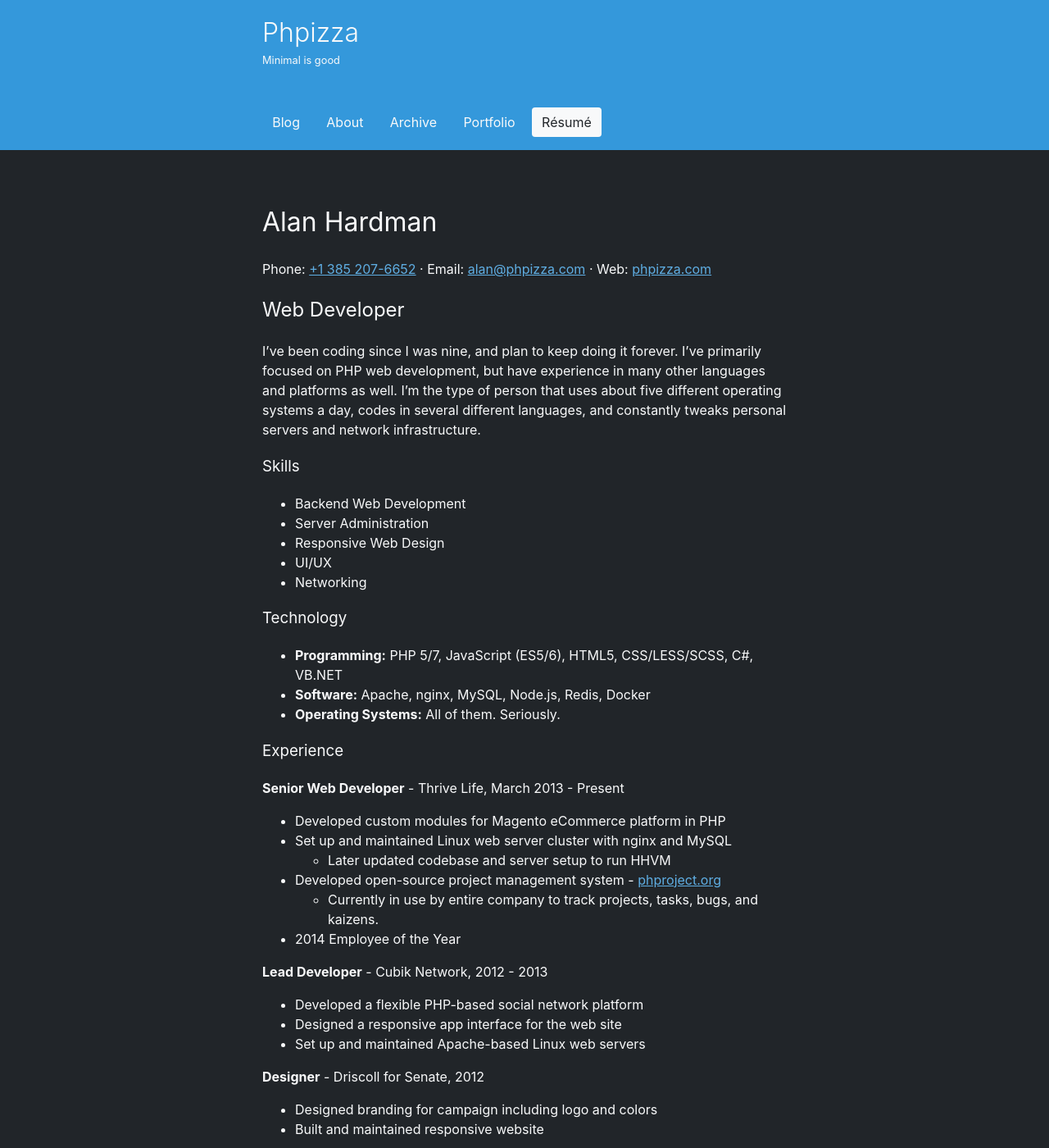
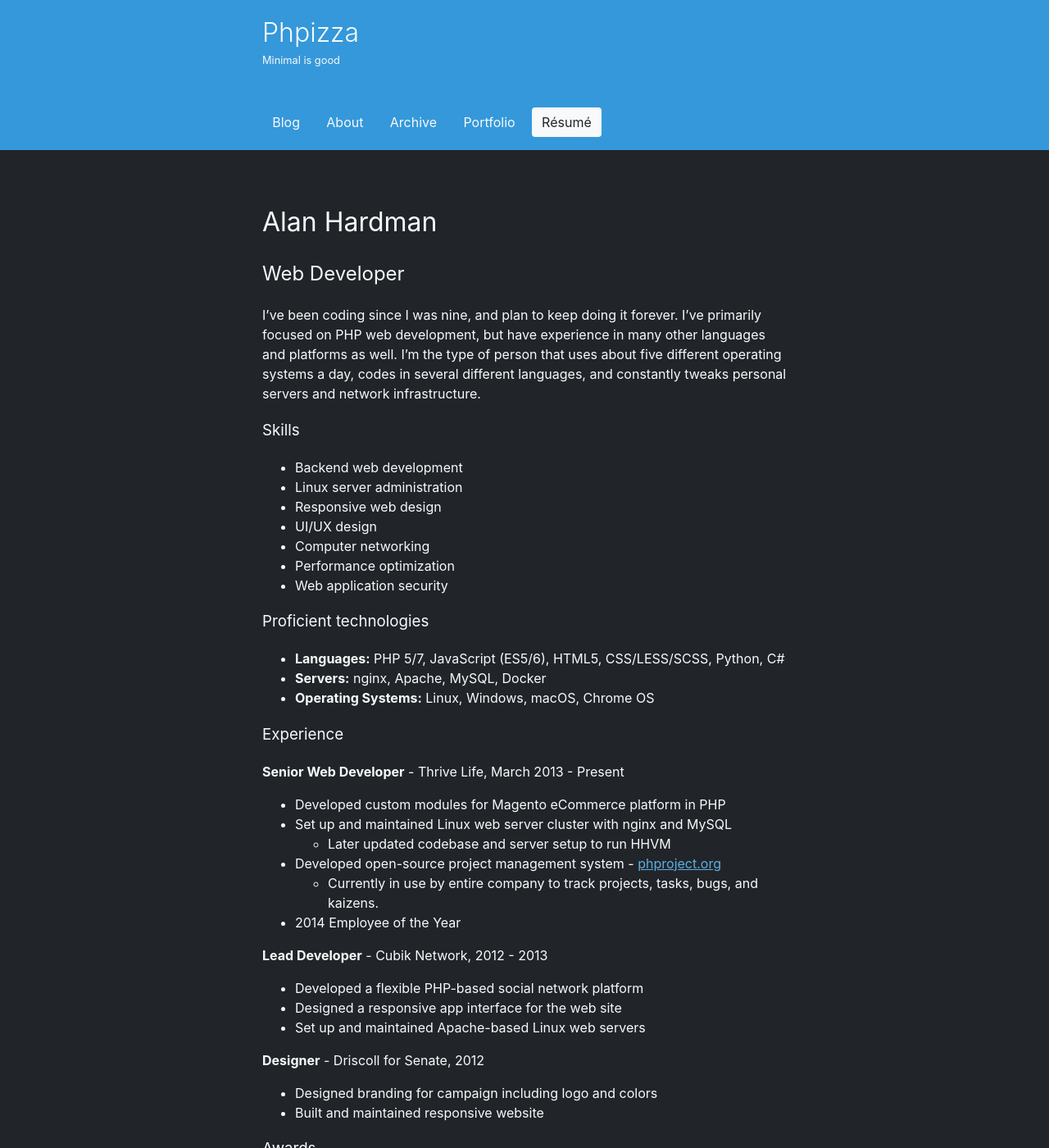
Before and after one commit to Alanaktion/alanaktion.github.io, a Jekyll site: the page built from resume.md, in a window 1280 px wide and 1400 px high. Shown: the whole window at 82% size. Built offline with Jekyll 4.4.1, drawn with Linux system fonts in a browser that asks for light colours; some of the changed text lies outside the part shown.

Commit message:
Slight tweaks to some things

```diff
--- a/resume.md
+++ b/resume.md
@@ -5,25 +5,25 @@ title: Résumé
 
 # Alan Hardman
 
-Phone: [+1 385 207-6652](tel:13852076652) · Email: [alan@phpizza.com](mailto:alan@phpizza.com) · Web: [phpizza.com](https://phpizza.com/)
-
 ## Web Developer
 
 I've been coding since I was nine, and plan to keep doing it forever. I've primarily focused on PHP web development, but have experience in many other languages and platforms as well. I'm the type of person that uses about five different operating systems a day, codes in several different languages, and constantly tweaks personal servers and network infrastructure.
 
 ### Skills
 
-- Backend Web Development
-- Server Administration
-- Responsive Web Design
-- UI/UX
-- Networking
+- Backend web development
+- Linux server administration
+- Responsive web design
+- UI/UX design
+- Computer networking
+- Performance optimization
+- Web application security
 
-### Technology
+### Proficient technologies
 
-- **Programming:** PHP 5/7, JavaScript (ES5/6), HTML5, CSS/LESS/SCSS, C#, VB.NET
-- **Software:** Apache, nginx, MySQL, Node.js, Redis, Docker
-- **Operating Systems:** All of them. Seriously.
+- **Languages:** PHP 5/7, JavaScript (ES5/6), HTML5, CSS/LESS/SCSS, Python, C#
+- **Servers:** nginx, Apache, MySQL, Docker
+- **Operating Systems:** Linux, Windows, macOS, Chrome OS
 
 ### Experience
 
@@ -32,7 +32,7 @@ I've been coding since I was nine, and plan to keep doing it forever. I've prima
 - Developed custom modules for Magento eCommerce platform in PHP
 - Set up and maintained Linux web server cluster with nginx and MySQL
   - Later updated codebase and server setup to run HHVM
-- Developed open-source project management system - [phproject.org](http://www.phproject.org/)
+- Developed open-source project management system - [phproject.org](https://www.phproject.org/)
   - Currently in use by entire company to track projects, tasks, bugs, and kaizens.
 - 2014 Employee of the Year
 
@@ -58,7 +58,7 @@ I've been coding since I was nine, and plan to keep doing it forever. I've prima
 
 Billings Senior High School - Billings, MT - 2009-2012
 
-### Conference Talks
+### Conference talks
 
 - ["The Road to Open Source"](https://www.youtube.com/watch?v=zK_uBDAdrIU) - OpenWest 2015
   - Ryan Bouché and I discuss the ways we used the Open Source model at Thrive Life to build the [Phproject](http://www.phproject.org/) project management system.
```
Also changed, not shown: portfolio.md (+15 -15 lines).
